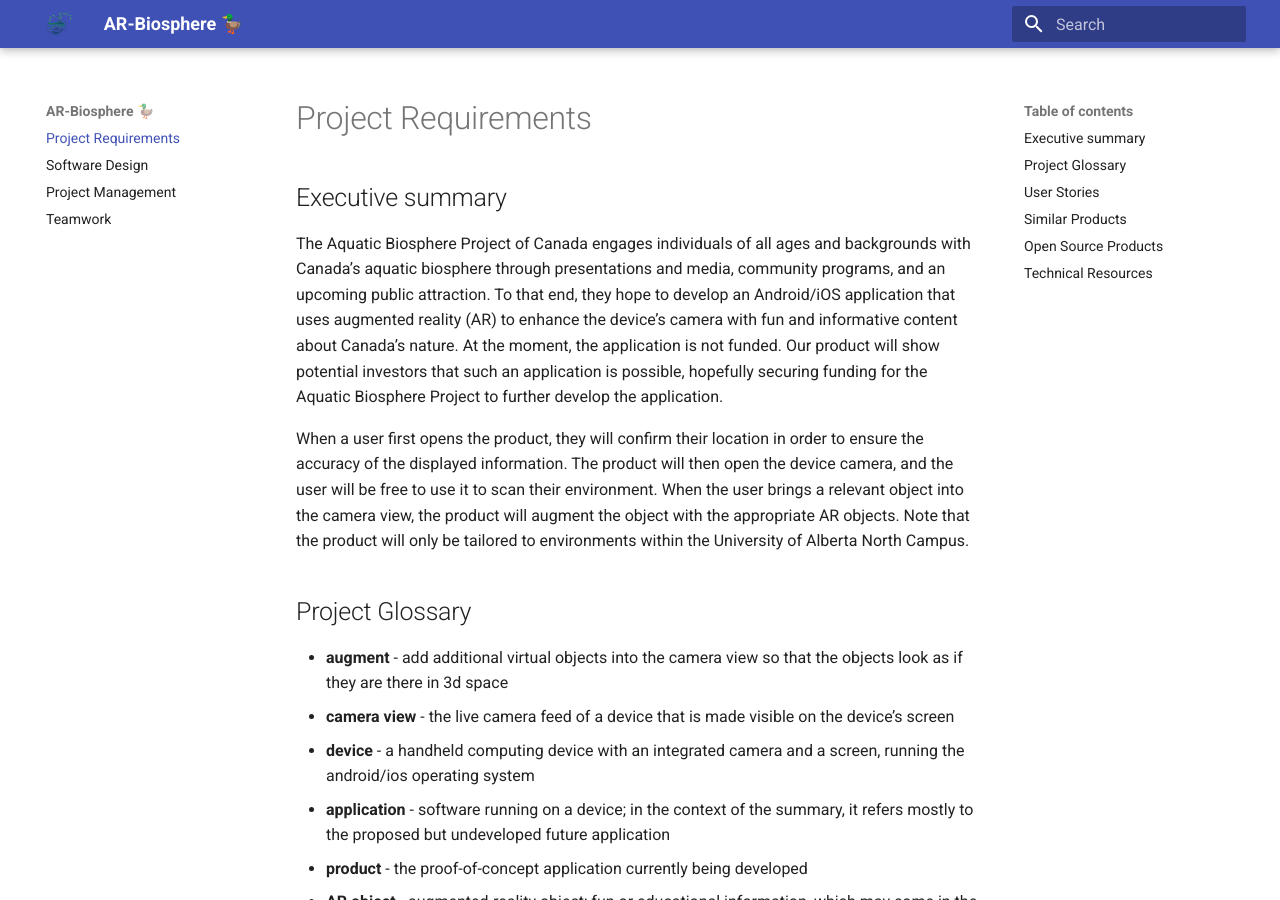
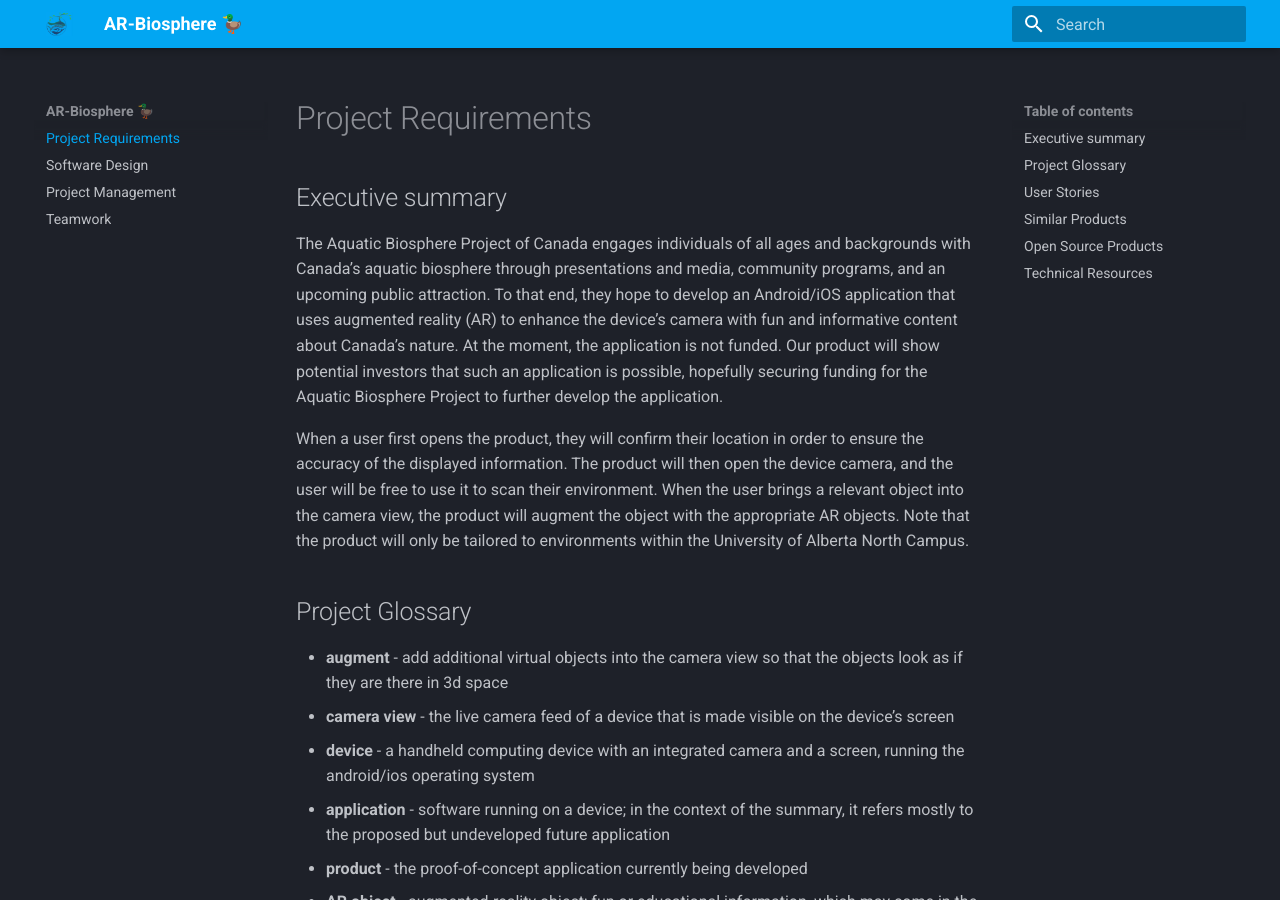
Before and after one commit to antarc0y/AR-Biosphere, an MkDocs documentation site: the page built from docblueprint/index.md, in a window 1280 px wide and 900 px high. Built offline with MkDocs 1.6.1 and Material for MkDocs 9.7.7, drawn with Linux system fonts in a browser that asks for light colours.

Commit message:
Change pages theme

```diff
--- a/mkdocs.yml
+++ b/mkdocs.yml
@@ -11,6 +11,10 @@ theme:
       - search.suggest
       - search.highlight
       - content.tabs.link
+    palette:
+      scheme: slate
+      primary: light blue
+
 plugins:
   - search
 nav:
```
Also changed, not shown: docblueprint/images/logo.jpg, docblueprint/images/logoog.jpg (added), docblueprint/images/uml.svg.
